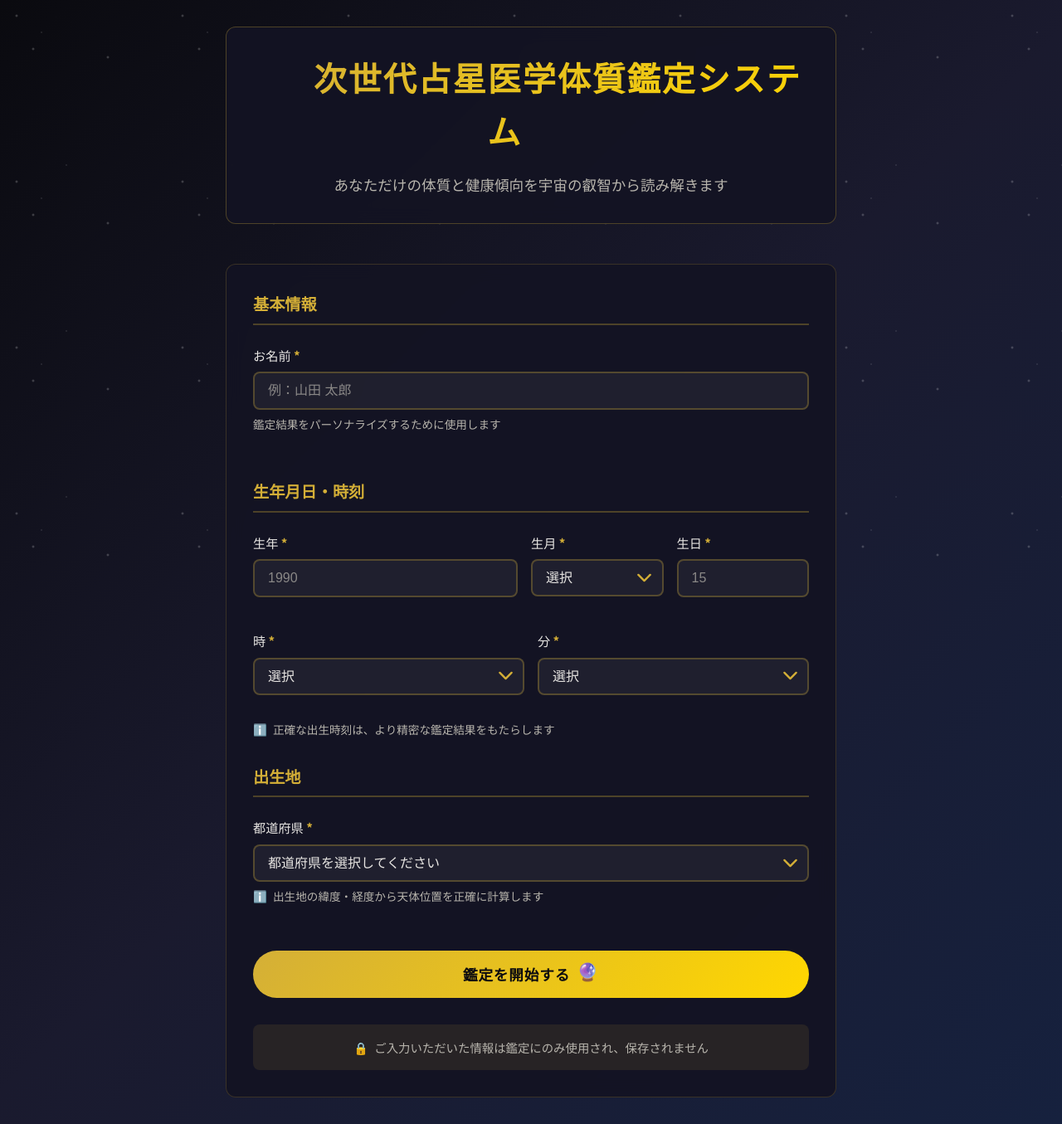
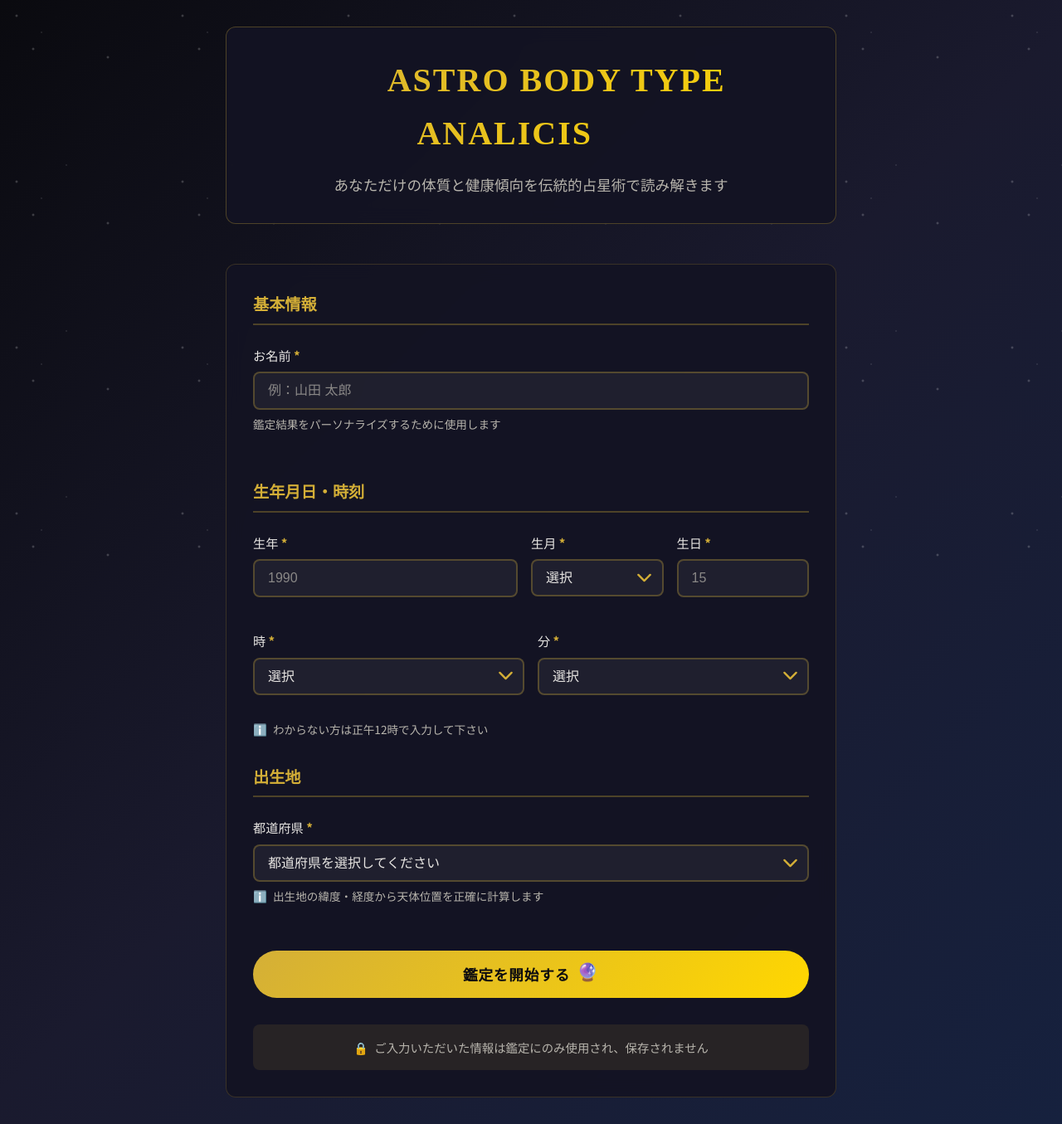
Before and after one commit to francedirectjp-art/astro-medical-system-s, a Flask app: page / in a window 1280 px wide. Shown: the whole page at 83% size. Run offline with Flask 3, Linux system fonts and the light colour scheme.

Commit message:
Update input.html

```diff
--- a/templates/input.html
+++ b/templates/input.html
@@ -3,7 +3,7 @@
 <head>
     <meta charset="UTF-8">
     <meta name="viewport" content="width=device-width, initial-scale=1.0">
-    <title>次世代占星医学体質鑑定システム - 入力フォーム</title>
+    <title>ASTRO BODY TYPE ANALICIS - 入力フォーム</title>
     <link rel="stylesheet" href="{{ url_for('static', filename='css/style.css') }}">
     <link href="https://fonts.googleapis.com/css2?family=Noto+Serif+JP:wght@400;700&family=Noto+Sans+JP:wght@300;400;700&display=swap" rel="stylesheet">
 </head>
@@ -13,10 +13,10 @@
         <header class="header">
             <h1 class="main-title">
                 <span class="title-icon">✦</span>
-                次世代占星医学体質鑑定システム
+                ASTRO BODY TYPE ANALICIS
                 <span class="title-icon">✦</span>
             </h1>
-            <p class="subtitle">あなただけの体質と健康傾向を宇宙の叡智から読み解きます</p>
+            <p class="subtitle">あなただけの体質と健康傾向を伝統的占星術で読み解きます</p>
         </header>
 
         {% if error %}
@@ -130,7 +130,7 @@
 
                 <small class="help-text">
                     <span class="info-icon">ℹ️</span>
-                    正確な出生時刻は、より精密な鑑定結果をもたらします
+                    わからない方は正午12時で入力して下さい
                 </small>
             </fieldset>
 
@@ -176,7 +176,7 @@
                     <div class="zodiac-spinner"></div>
                 </div>
                 <h2 class="loading-title">天体位置を計算中...</h2>
-                <p class="loading-message" id="loadingMessage">あなたの宇宙的な体質を分析しています</p>
+                <p class="loading-message" id="loadingMessage">あなたの体質を分析しています</p>
                 <div class="loading-progress">
                     <div class="progress-bar" id="progressBar"></div>
                 </div>
```
